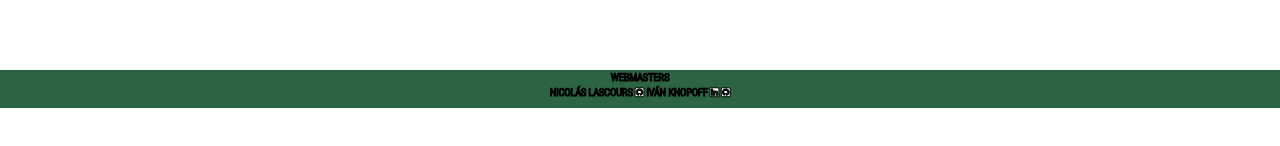
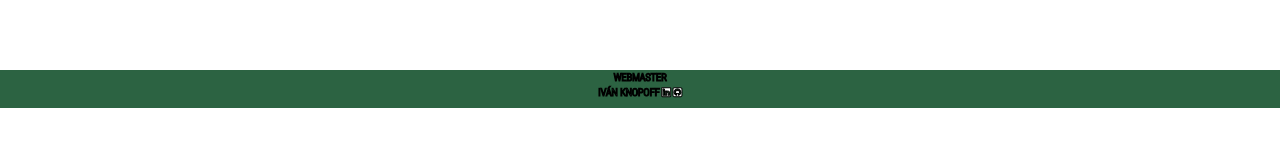
Before and after one commit to Ivanknop/cursoDisenioWeb, a plain HTML site: page contacto.html in a window 1280 px wide. Shown: the part 624-770 px from the top of the page. Drawn offline with nearby package versions, Linux system fonts and the light colour scheme.

Commit message:
Update contacto.html

```diff
--- a/contacto.html
+++ b/contacto.html
@@ -85,8 +85,7 @@
         </div>
         <div class='caja5'>
             <footer>
-            <p>  webMasters <br> Nicolás Lascours
-            <a class="icon" href="https://github.com/NicolasLascours"><i class="fab fa-github-square"></i></a>
+            <p>  webMaster <br>
              Iván Knopoff    <a class="icon" href="https://linkedin.com/in/ivan-knopoff"><i class="fab fa-linkedin"></i> </a>
             <a class="icon" href="https://github.com/IvanKnop"><i class="fab fa-github-square"></i></a> </p>
             </footer>
```
